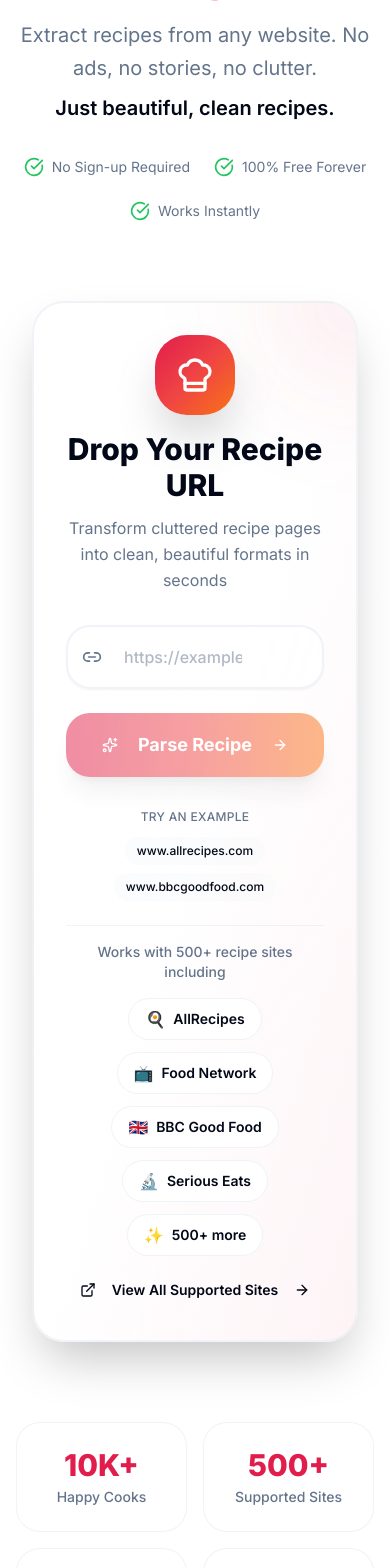
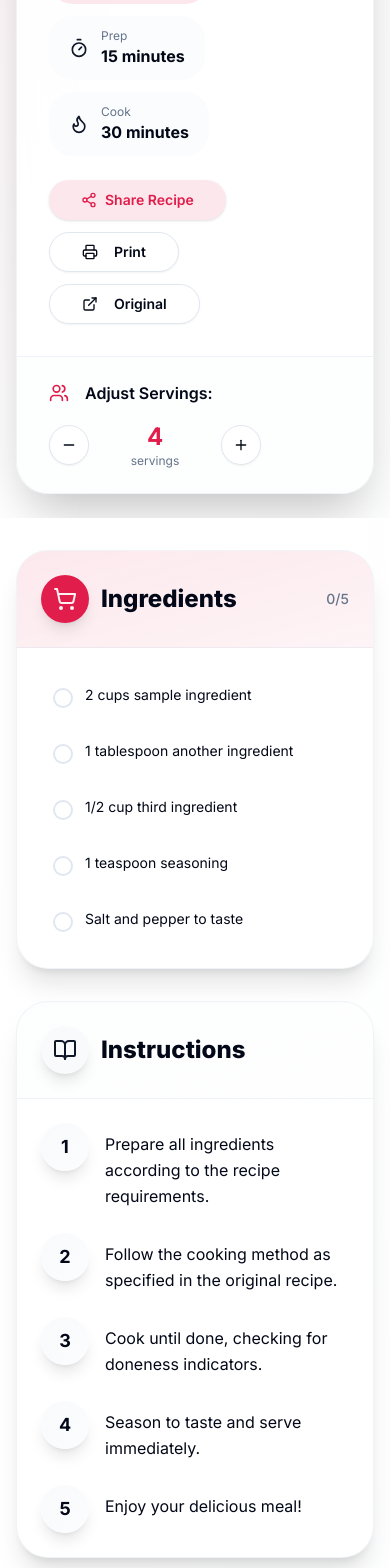
Before and after one commit to eumcgil/dishly-frontend, a Next.js app: page / in a window 390 px wide. Shown: the part 420-1988 px from the top of the page. Built offline with nearby package versions, Linux system fonts and the light colour scheme; no server answers.

Commit message:
Update page.tsx

```diff
--- a/src/app/page.tsx
+++ b/src/app/page.tsx
@@ -1,309 +1,225 @@
 'use client';
 
-import { motion, AnimatePresence } from 'framer-motion';
-import InputForm from '@/components/InputForm';
-import {
-  ChefHat, Sparkles, Clock, Globe, Zap, Shield,
-  Star, Users, TrendingUp, Award, CheckCircle, ArrowRight,
-  Smartphone, Palette, FileText
-} from 'lucide-react';
+import { useEffect, useState } from 'react';
+import { useParams, useSearchParams } from 'next/navigation';
+import RecipeViewNew from '@/components/RecipeViewNew';
+import { Loader } from '@/components/Loader';
 import { Button } from '@/components/ui/button';
-import { Card } from '@/components/ui/card';
+import { Card, CardContent } from '@/components/ui/card';
+import { AlertCircle, Home, ChefHat } from 'lucide-react';
 import Link from 'next/link';
 
-export default function Home() {
-  const features = [
-    {
-      icon: Shield,
-      title: "Ad-Free Experience",
-      description: "No popups, no distractions. Just pure recipe content in a beautiful, clean interface.",
-      color: "text-blue-500",
-      bgColor: "bg-blue-500/10",
-      borderColor: "border-blue-500/20"
+// Mock recipe data for development
+const mockRecipes: Record<string, Recipe> = {
+  'chocolate-chip-cookies': {
+    id: 'chocolate-chip-cookies',
+    title: 'Classic Chocolate Chip Cookies',
+    description: 'Soft, chewy chocolate chip cookies that are perfect every time. A family favorite recipe that never fails to deliver delicious results.',
+    servings: 24,
+    prepTime: '15 minutes',
+    cookTime: '12 minutes',
+    totalTime: '27 minutes',
+    ingredients: [
+      '2¼ cups all-purpose flour',
+      '1 teaspoon baking soda',
+      '1 teaspoon salt',
+      '1 cup (2 sticks) butter, softened',
+      '¾ cup granulated sugar',
+      '¾ cup packed brown sugar',
+      '2 large eggs',
+      '2 teaspoons vanilla extract',
+      '2 cups chocolate chips'
+    ],
+    instructions: [
+      'Preheat oven to 375°F (190°C). Line baking sheets with parchment paper.',
+      'In a medium bowl, whisk together flour, baking soda, and salt. Set aside.',
+      'In a large bowl, cream together the softened butter, granulated sugar, and brown sugar until light and fluffy, about 2-3 minutes.',
+      'Beat in eggs one at a time, then stir in the vanilla extract.',
+      'Gradually blend in the flour mixture until just combined. Don\'t overmix.',
+      'Stir in the chocolate chips until evenly distributed.',
+      'Drop rounded tablespoons of dough onto the prepared baking sheets, spacing them about 2 inches apart.',
+      'Bake for 9-11 minutes or until golden brown around the edges. Centers may look slightly underbaked.',
+      'Cool on baking sheet for 2 minutes, then remove to a wire rack to cool completely.'
+    ],
+    notes: 'For extra chewy cookies, slightly underbake them. Store in an airtight container for up to one week. Dough can be refrigerated for up to 3 days or frozen for up to 3 months.',
+    nutrition: {
+      calories: '185',
+      protein: '2g',
+      carbs: '26g',
+      fat: '8g'
     },
-    {
-      icon: Globe,
-      title: "500+ Supported Sites",
-      description: "Compatible with all major recipe websites. One click to transform any recipe.",
-      color: "text-purple-500",
-      bgColor: "bg-purple-500/10",
-      borderColor: "border-purple-500/20"
-    },
-    {
-      icon: Zap,
-      title: "Lightning Fast",
-      description: "Instant recipe parsing with smart AI. Get your recipes cleaned up in seconds.",
-      color: "text-yellow-500",
-      bgColor: "bg-yellow-500/10",
-      borderColor: "border-yellow-500/20"
-    },
-    {
-      icon: Smartphone,
-      title: "Mobile Optimized",
-      description: "Perfect for cooking with your phone or tablet. Responsive design that works everywhere.",
-      color: "text-green-500",
-      bgColor: "bg-green-500/10",
-      borderColor: "border-green-500/20"
-    },
-    {
-      icon: FileText,
-      title: "Print Ready",
-      description: "Beautiful print layouts that save paper and look professional in your recipe book.",
-      color: "text-red-500",
-      bgColor: "bg-red-500/10",
-      borderColor: "border-red-500/20"
-    },
-    {
-      icon: Palette,
-      title: "Customizable",
-      description: "Adjust serving sizes, check off ingredients, and track your cooking progress.",
-      color: "text-indigo-500",
-      bgColor: "bg-indigo-500/10",
-      borderColor: "border-indigo-500/20"
-    }
-  ];
+    sourceUrl: 'https://example.com/chocolate-chip-cookies',
+    sourceName: 'Example Recipe Site',
+    author: 'John Doe',
+    ratings: 4.5,
+    ratingsCount: 100,
+    cuisine: 'American',
+    category: 'Desserts',
+    keywords: ['cookies', 'chocolate chip', 'desserts'],
+    language: 'English',
+    dietaryRestrictions: ['vegetarian', 'contains gluten']
+  }
+};
 
-  const stats = [
-    { value: "10K+", label: "Happy Cooks" },
-    { value: "500+", label: "Supported Sites" },
-    { value: "4.9★", label: "User Rating" },
-    { value: "<2s", label: "Parse Time" }
-  ];
+interface Recipe {
+  id: string;
+  title: string;
+  description?: string;
+  servings?: number;
+  yields?: string;
+  cookTime?: string;
+  prepTime?: string;
+  totalTime?: string;
+  ingredients: string[];
+  instructions: string[];
+  notes?: string;
+  nutrition?: {
+    calories?: string;
+    protein?: string;
+    carbs?: string;
+    fat?: string;
+    sugar?: string;
+    sodium?: string;
+    fiber?: string;
+    cholesterol?: string;
+    saturatedFat?: string;
+  };
+  sourceUrl: string;
+  sourceName: string;
+  videoUrl?: string;
+  hasVideo?: boolean;
+  imageUrl?: string;
+  author?: string;
+  ratings?: number;
+  ratingsCount?: number;
+  cuisine?: string;
+  category?: string;
+  keywords?: string[];
+  language?: string;
+  dietaryRestrictions?: string[];
+}
 
-  return (
-    <div className="min-h-screen bg-gradient-to-b from-background via-background/95 to-muted/20">
-      {/* Decorative background elements */}
-      <div className="fixed inset-0 overflow-hidden pointer-events-none">
-        <div className="absolute -top-40 -right-40 w-80 h-80 bg-primary/5 rounded-full blur-3xl" />
-        <div className="absolute -bottom-40 -left-40 w-80 h-80 bg-secondary/5 rounded-full blur-3xl" />
+export default function RecipePage() {
+  const params = useParams();
+  const searchParams = useSearchParams();
+  const [recipe, setRecipe] = useState<Recipe | null>(null);
+  const [isLoading, setIsLoading] = useState(true);
+  const [error, setError] = useState<string | null>(null);
+
+  const recipeId = params.id as string;
+  const sourceUrl = searchParams.get('url');
+
+  useEffect(() => {
+    const fetchRecipe = async () => {
+      try {
+        setIsLoading(true);
+        setError(null);
+
+        // Fetch recipe from API route
+        const response = await fetch(`/api/recipe/${recipeId}`);
+
+        if (response.ok) {
+          const backendData = await response.json();
+          // Map backend snake_case to frontend camelCase
+          const mappedRecipe: Recipe = {
+            id: backendData.id,
+            title: backendData.title,
+            description: backendData.description,
+            servings: backendData.servings,
+            yields: backendData.yields,
+            cookTime: backendData.cook_time,
+            prepTime: backendData.prep_time,
+            totalTime: backendData.total_time,
+            ingredients: backendData.ingredients || [],
+            instructions: backendData.instructions || [],
+            notes: backendData.notes,
+            nutrition: backendData.nutrition,
+            sourceUrl: backendData.source_url,
+            sourceName: backendData.source_name,
+            videoUrl: backendData.video_url,
+            hasVideo: backendData.has_video,
+            imageUrl: backendData.image_url,
+            author: backendData.author,
+            ratings: backendData.ratings,
+            ratingsCount: backendData.ratings_count,
+            cuisine: backendData.cuisine,
+            category: backendData.category,
+            keywords: backendData.keywords,
+            language: backendData.language,
+            dietaryRestrictions: backendData.dietary_restrictions
+          };
+          setRecipe(mappedRecipe);
+        } else {
+          // Fall back to mock data or create a sample recipe
+          if (mockRecipes[recipeId]) {
+            setRecipe(mockRecipes[recipeId]);
+          } else {
+            // Create a sample recipe based on the URL if provided
+            const sampleRecipe: Recipe = {
+              id: recipeId,
+              title: 'Sample Recipe',
+              description: 'This is a sample recipe to demonstrate the interface. In production, this would be parsed from the provided URL.',
+              servings: 4,
+              prepTime: '15 minutes',
+              cookTime: '30 minutes',
+              totalTime: '45 minutes',
+              ingredients: [
+                '2 cups sample ingredient',
+                '1 tablespoon another ingredient',
+                '1/2 cup third ingredient',
+                '1 teaspoon seasoning',
+                'Salt and pepper to taste'
+              ],
+              instructions: [
+                'Prepare all ingredients according to the recipe requirements.',
+                'Follow the cooking method as specified in the original recipe.',
+                'Cook until done, checking for doneness indicators.',
+                'Season to taste and serve immediately.',
+                'Enjoy your delicious meal!'
+              ],
+              notes: 'This is a placeholder recipe. The actual recipe would be parsed from the URL you provided.',
+              sourceUrl: sourceUrl || 'https://example.com',
+              sourceName: sourceUrl ? new URL(sourceUrl).hostname.replace('www.', '') : 'Recipe Site'
+            };
+            setRecipe(sampleRecipe);
+          }
+        }
+      } catch (err) {
+        console.error('Error fetching recipe:', err);
+        setError('Failed to load recipe. Please try again.');
+      } finally {
+        setIsLoading(false);
+      }
+    };
+
+    fetchRecipe();
+  }, [recipeId, sourceUrl]);
+
+  if (isLoading) {
+    return <Loader />;
+  }
+
+  if (error || !recipe) {
+    return (
+      <div className="container mx-auto px-4 py-12 max-w-2xl text-center">
+        <Card>
+          <CardContent className="p-8">
+            <AlertCircle className="h-12 w-12 text-destructive mx-auto mb-4" />
+            <h1 className="text-2xl font-semibold mb-2">Recipe Not Found</h1>
+            <p className="text-muted-foreground mb-6">
+              {error || "We couldn't find the recipe you're looking for."}
+            </p>
+            <Button asChild>
+              <Link href="/" className="inline-flex items-center gap-2">
+                <Home className="h-4 w-4" />
+                Back to Home
+              </Link>
+            </Button>
+          </CardContent>
+        </Card>
       </div>
+    );
+  }
 
-      <div className="relative">
-        <div className="container mx-auto px-4 py-12 sm:py-20">
-          <div className="max-w-7xl mx-auto space-y-20">
-            {/* Hero Section */}
-            <motion.div
-              initial={{ opacity: 0, y: 30 }}
-              animate={{ opacity: 1, y: 0 }}
-              transition={{ duration: 0.8 }}
-              className="text-center space-y-8"
-            >
-              {/* Badge */}
-              <motion.div
-                initial={{ opacity: 0, scale: 0.9 }}
-                animate={{ opacity: 1, scale: 1 }}
-                transition={{ delay: 0.2 }}
-                className="inline-flex items-center gap-2 px-4 py-2 bg-primary/10 rounded-full border border-primary/20"
-              >
-                <Sparkles className="w-4 h-4 text-primary" />
-                <span className="text-sm font-semibold text-primary">AI-Powered Recipe Parser</span>
-              </motion.div>
-
-              {/* Main Heading */}
-              <div className="space-y-4">
-                <h1 className="text-5xl sm:text-6xl lg:text-7xl font-extrabold text-foreground leading-tight tracking-tight">
-                  Transform Any Recipe
-                  <span className="block text-transparent bg-clip-text bg-gradient-to-r from-primary via-red-500 to-orange-500">
-                    Into Pure Delight
-                  </span>
-                </h1>
-                <p className="text-xl sm:text-2xl text-muted-foreground max-w-3xl mx-auto leading-relaxed">
-                  Extract recipes from any website. No ads, no stories, no clutter.
-                  <span className="block mt-2 font-semibold text-foreground">Just beautiful, clean recipes.</span>
-                </p>
-              </div>
-
-              {/* Trust Indicators */}
-              <motion.div
-                initial={{ opacity: 0 }}
-                animate={{ opacity: 1 }}
-                transition={{ delay: 0.4 }}
-                className="flex flex-wrap justify-center gap-6 text-sm"
-              >
-                <div className="flex items-center gap-2">
-                  <CheckCircle className="w-5 h-5 text-green-500" />
-                  <span className="text-muted-foreground">No Sign-up Required</span>
-                </div>
-                <div className="flex items-center gap-2">
-                  <CheckCircle className="w-5 h-5 text-green-500" />
-                  <span className="text-muted-foreground">100% Free Forever</span>
-                </div>
-                <div className="flex items-center gap-2">
-                  <CheckCircle className="w-5 h-5 text-green-500" />
-                  <span className="text-muted-foreground">Works Instantly</span>
-                </div>
-              </motion.div>
-            </motion.div>
-
-            {/* Input Form with enhanced styling */}
-            <motion.div
-              initial={{ opacity: 0, y: 20 }}
-              animate={{ opacity: 1, y: 0 }}
-              transition={{ delay: 0.3, duration: 0.6 }}
-            >
-              <InputForm />
-            </motion.div>
-
-            {/* Stats Section */}
-            <motion.div
-              initial={{ opacity: 0, y: 20 }}
-              animate={{ opacity: 1, y: 0 }}
-              transition={{ delay: 0.5, duration: 0.6 }}
-              className="grid grid-cols-2 md:grid-cols-4 gap-4 max-w-4xl mx-auto"
-            >
-              {stats.map((stat, index) => (
-                <motion.div
-                  key={stat.label}
-                  initial={{ opacity: 0, scale: 0.9 }}
-                  animate={{ opacity: 1, scale: 1 }}
-                  transition={{ delay: 0.6 + index * 0.1 }}
-                  whileHover={{ y: -4 }}
-                  className="bg-card/50 backdrop-blur-sm border border-border/50 rounded-2xl p-6 text-center hover:shadow-lg transition-all duration-300"
-                >
-                  <div className="text-3xl font-extrabold text-primary mb-1">{stat.value}</div>
-                  <div className="text-sm text-muted-foreground font-medium">{stat.label}</div>
-                </motion.div>
-              ))}
-            </motion.div>
-
-            {/* Features Grid */}
-            <div className="space-y-12">
-              <motion.div
-                initial={{ opacity: 0 }}
-                animate={{ opacity: 1 }}
-                transition={{ delay: 0.7 }}
-                className="text-center space-y-4"
-              >
-                <h2 className="text-3xl sm:text-4xl font-extrabold text-foreground">
-                  Everything You Need for Perfect Recipes
-                </h2>
-                <p className="text-lg text-muted-foreground max-w-2xl mx-auto">
-                  Powerful features designed to make your cooking experience delightful
-                </p>
-              </motion.div>
-
-              <motion.div
-                initial={{ opacity: 0 }}
-                animate={{ opacity: 1 }}
-                transition={{ delay: 0.8 }}
-                className="grid grid-cols-1 md:grid-cols-2 lg:grid-cols-3 gap-6"
-              >
-                {features.map((feature, index) => {
-                  const Icon = feature.icon;
-                  return (
-                    <motion.div
-                      key={feature.title}
-                      initial={{ opacity: 0, y: 20 }}
-                      animate={{ opacity: 1, y: 0 }}
-                      transition={{ delay: 0.9 + index * 0.1 }}
-                      whileHover={{ y: -8, transition: { duration: 0.2 } }}
-                      className="group"
-                    >
-                      <Card className="h-full p-8 rounded-3xl border-border/50 hover:border-border hover:shadow-2xl transition-all duration-300 bg-card/50 backdrop-blur-sm">
-                        <div className={`w-14 h-14 ${feature.bgColor} rounded-2xl flex items-center justify-center mb-6 group-hover:scale-110 transition-transform duration-300 border ${feature.borderColor}`}>
-                          <Icon className={`w-7 h-7 ${feature.color}`} />
-                        </div>
-                        <h3 className="text-xl font-bold text-foreground mb-3">
-                          {feature.title}
-                        </h3>
-                        <p className="text-muted-foreground leading-relaxed">
-                          {feature.description}
-                        </p>
-                      </Card>
-                    </motion.div>
-                  );
-                })}
-              </motion.div>
-            </div>
-
-            {/* Testimonial Section */}
-            <motion.div
-              initial={{ opacity: 0, y: 30 }}
-              animate={{ opacity: 1, y: 0 }}
-              transition={{ delay: 1.2, duration: 0.6 }}
-              className="relative"
-            >
-              <Card className="p-12 rounded-3xl bg-gradient-to-br from-primary/5 via-card to-secondary/5 border-border/50">
-                <div className="max-w-4xl mx-auto text-center space-y-6">
-                  <div className="flex justify-center mb-4">
-                    {[...Array(5)].map((_, i) => (
-                      <Star key={i} className="w-6 h-6 text-yellow-500 fill-yellow-500" />
-                    ))}
-                  </div>
-                  <blockquote className="text-2xl font-medium text-foreground leading-relaxed">
-                    "This app has completely changed how I save and organize recipes. No more scrolling through endless blog posts to find the actual recipe!"
-                  </blockquote>
-                  <div className="flex items-center justify-center gap-4">
-                    <div className="w-12 h-12 rounded-full bg-gradient-to-br from-primary to-primary/80 flex items-center justify-center text-white font-bold">
-                      SC
-                    </div>
-                    <div className="text-left">
-                      <p className="font-semibold text-foreground">Sarah Chen</p>
-                      <p className="text-sm text-muted-foreground">Home Chef & Food Blogger</p>
-                    </div>
-                  </div>
-                </div>
-              </Card>
-            </motion.div>
-
-            {/* CTA Section */}
-            <motion.div
-              initial={{ opacity: 0, y: 30 }}
-              animate={{ opacity: 1, y: 0 }}
-              transition={{ delay: 1.4, duration: 0.6 }}
-              className="text-center space-y-8 py-12"
-            >
-              <div className="space-y-4">
-                <h2 className="text-3xl sm:text-4xl font-extrabold text-foreground">
-                  Start Cooking Smarter Today
-                </h2>
-                <p className="text-lg text-muted-foreground max-w-2xl mx-auto">
-                  Join thousands of home cooks who've simplified their recipe collection
-                </p>
-              </div>
-
-              <div className="flex flex-col sm:flex-row gap-4 justify-center">
-                <Button
-                  size="lg"
-                  className="rounded-2xl px-8 py-6 text-lg font-semibold bg-gradient-to-r from-primary to-primary/90 hover:from-primary/90 hover:to-primary shadow-lg hover:shadow-xl transition-all duration-300"
-                  onClick={() => document.querySelector('input')?.focus()}
-                >
-                  <ChefHat className="w-5 h-5 mr-2" />
-                  Try It Now - It's Free
-                </Button>
-                <Button
-                  size="lg"
-                  variant="outline"
-                  className="rounded-2xl px-8 py-6 text-lg font-semibold"
-                  asChild
-                >
-                  <Link href="/recipe/chocolate-chip-cookies">
-                    View Sample Recipe
-                    <ArrowRight className="w-5 h-5 ml-2" />
-                  </Link>
-                </Button>
-              </div>
-
-              <div className="flex items-center justify-center gap-8 pt-8">
-                <div className="flex -space-x-3">
-                  {[...Array(4)].map((_, i) => (
-                    <div
-                      key={i}
-                      className="w-10 h-10 rounded-full bg-gradient-to-br from-primary to-secondary border-2 border-background flex items-center justify-center text-white font-bold text-sm"
-                    >
-                      {String.fromCharCode(65 + i)}
-                    </div>
-                  ))}
-                </div>
-                <div className="text-left">
-                  <p className="text-sm font-semibold text-foreground">Loved by 10,000+ home cooks</p>
-                  <p className="text-xs text-muted-foreground">No credit card required</p>
-                </div>
-              </div>
-            </motion.div>
-          </div>
-        </div>
-      </div>
-    </div>
-  );
+  return <RecipeViewNew recipe={recipe} />;
 }
```
